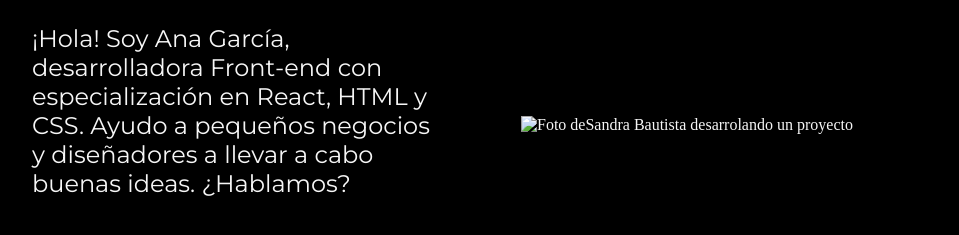
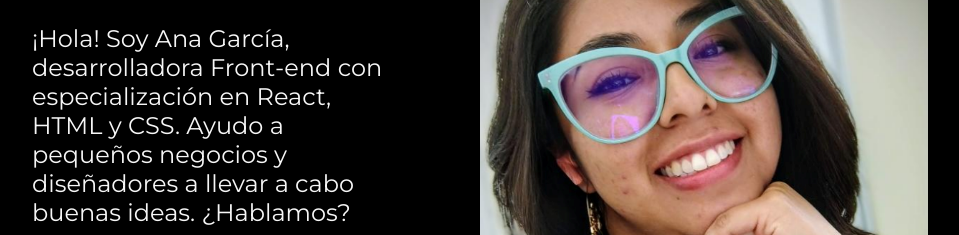
Before and after one commit to SANDRABAUTISTA11/portafolio, a plain HTML site: page index.html in a window 1280 px wide. Shown: the part 385-620 px from the top of the page, without its empty margins (160-1119 px from the left). Drawn offline with nearby package versions, Linux system fonts and the light colour scheme.

Commit message:
agrego cambios

```diff
--- a/index.html
+++ b/index.html
@@ -42,7 +42,7 @@
                 </div>
 
         </section>
-            <img class="presentacion__imagen"images/developerwomen.png" alt="Foto deSandra Bautista desarrolando un proyecto">
+            <img class="presentacion__imagen" src="./images/developerwomen.png" alt="Foto deSandra Bautista desarrolando un proyecto">
     </main>
     <footer class="footer">
         <p>Desarrollado por Sandra Bautista</p>
```
